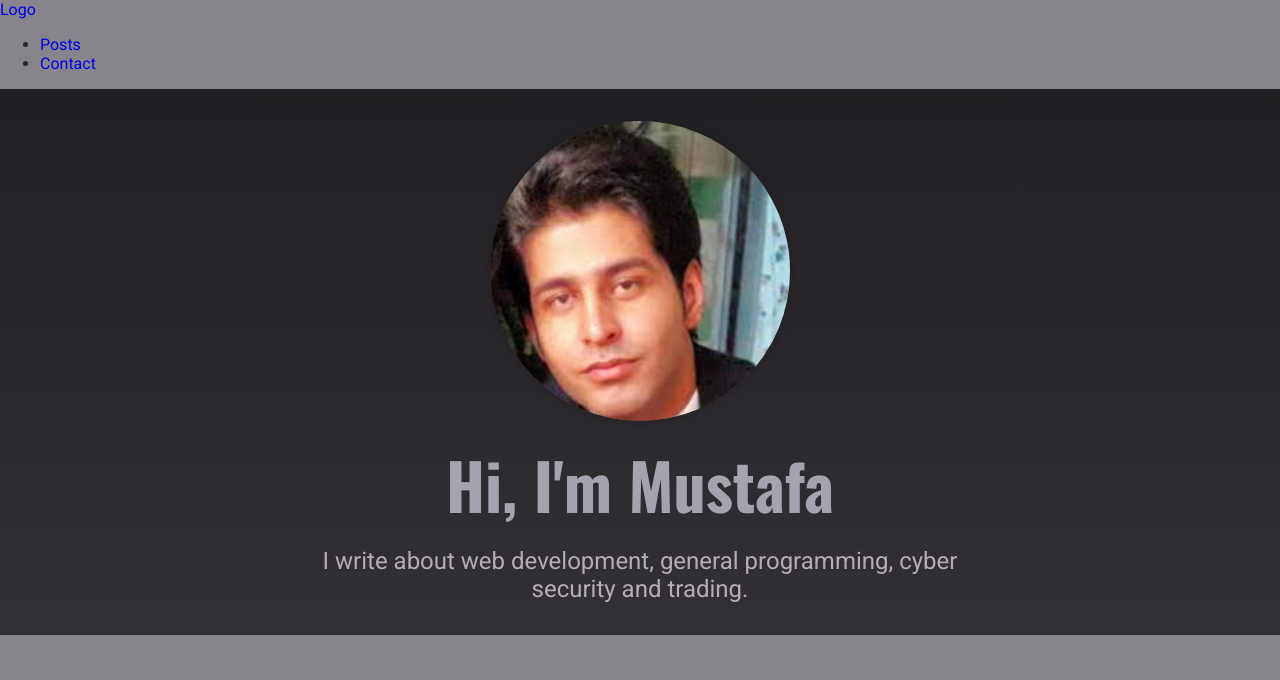
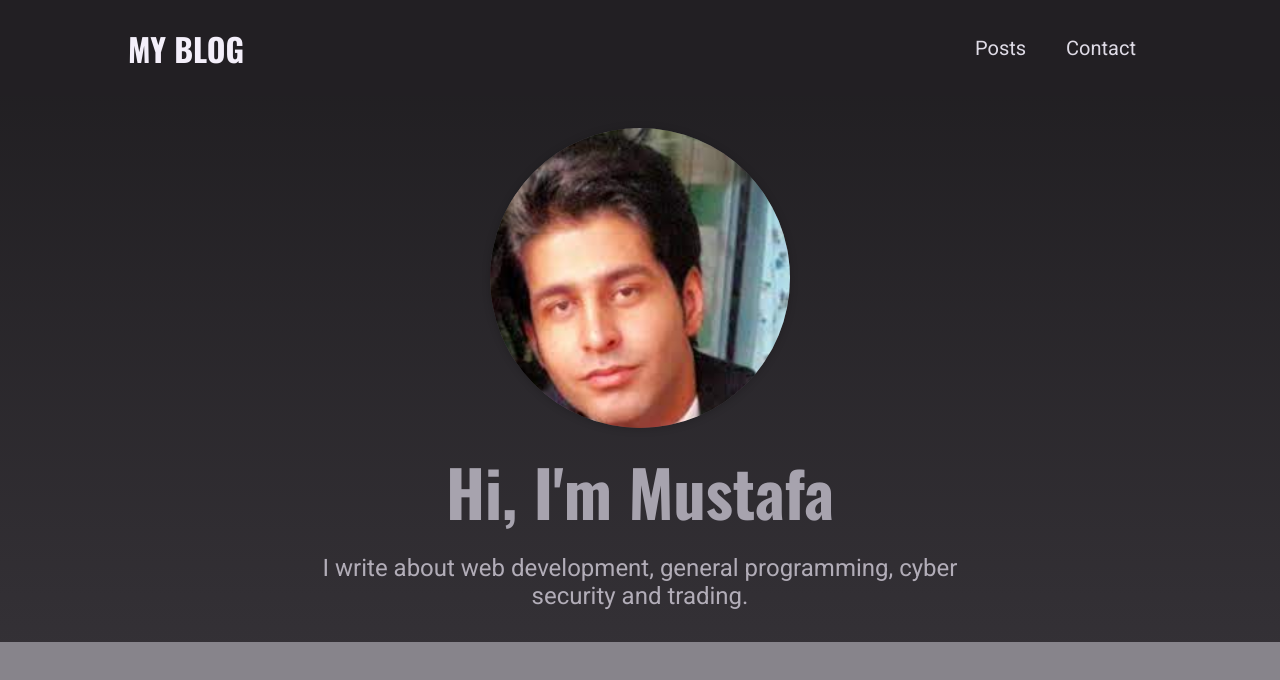
Before and after one commit to eXvimmer/next_js_practical_guide, a Next.js app in the folder 09_blog_project/: page / in a window 1280 px wide. Shown: the top 680 px of the page. Built offline with nearby package versions, Linux system fonts and the light colour scheme.

Commit message:
09: add styling to main navigation and logo.

```diff
--- /dev/null
+++ b/09_blog_project/src/components/layout/logo.module.css
@@ -0,0 +1,13 @@
+.logo {
+  text-transform: uppercase;
+  font-size: var(--size-5);
+  font-weight: bold;
+  font-family: 'Oswald', sans-serif;
+  color: var(--color-grey-50);
+}
+
+@media (min-width: 768px) {
+  .logo {
+    font-size: var(--size-8);
+  }
+}
--- a/09_blog_project/src/components/layout/logo.tsx
+++ b/09_blog_project/src/components/layout/logo.tsx
@@ -1,5 +1,7 @@
+import styles from "./logo.module.css";
+
 function Logo() {
-  return <div>Logo</div>;
+  return <div className={styles.logo}>My Blog</div>;
 }
 
 export default Logo;
--- /dev/null
+++ b/09_blog_project/src/components/layout/main-navigation.module.css
@@ -0,0 +1,42 @@
+.header {
+  width: 100%;
+  height: 6rem;
+  background-color: var(--color-grey-900);
+  display: flex;
+  justify-content: space-between;
+  align-items: center;
+  padding: 0 10%;
+}
+
+.header ul {
+  list-style: none;
+  display: flex;
+  align-items: baseline;
+  margin: 0;
+  padding: 0;
+}
+
+.header li {
+  margin: 0 var(--size-4);
+}
+
+.header a {
+  color: var(--color-grey-100);
+  font-size: var(--size-4);
+}
+
+.header a:hover,
+.header a:active,
+.header a.active {
+  color: var(--color-grey-200);
+}
+
+@media (min-width: 768px) {
+  .header ul {
+    gap: 0.5rem;
+  }
+
+  .header a {
+    font-size: var(--size-5);
+  }
+}
--- a/09_blog_project/src/components/layout/main-navigation.tsx
+++ b/09_blog_project/src/components/layout/main-navigation.tsx
@@ -1,9 +1,10 @@
 import Link from "next/link";
 import Logo from "./logo";
+import styles from "./main-navigation.module.css";
 
 function MainNavigation() {
   return (
-    <header>
+    <header className={styles.header}>
       <Link href="/">
         <Logo />
       </Link>
```
